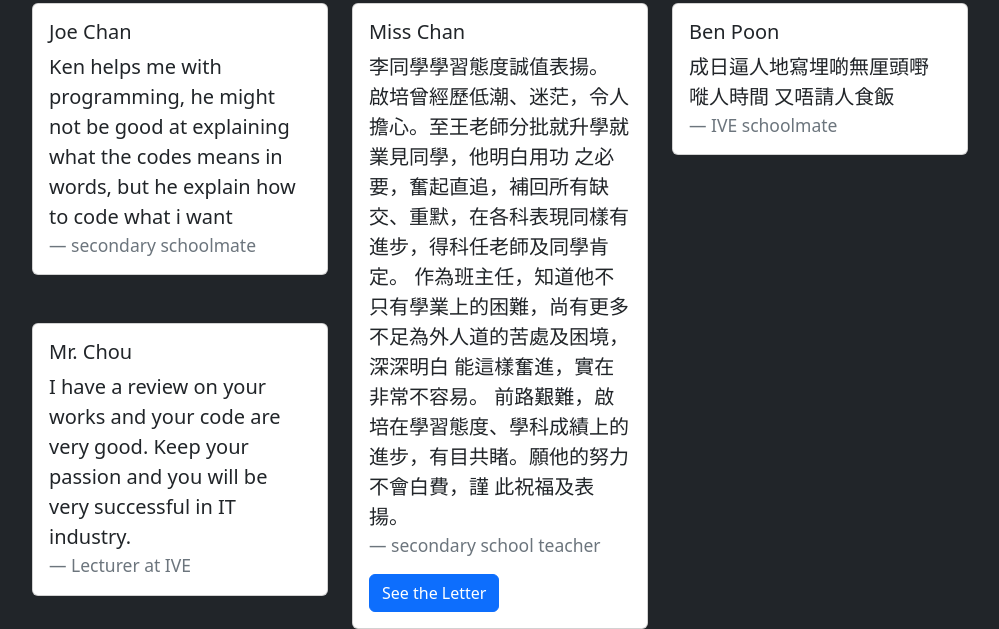
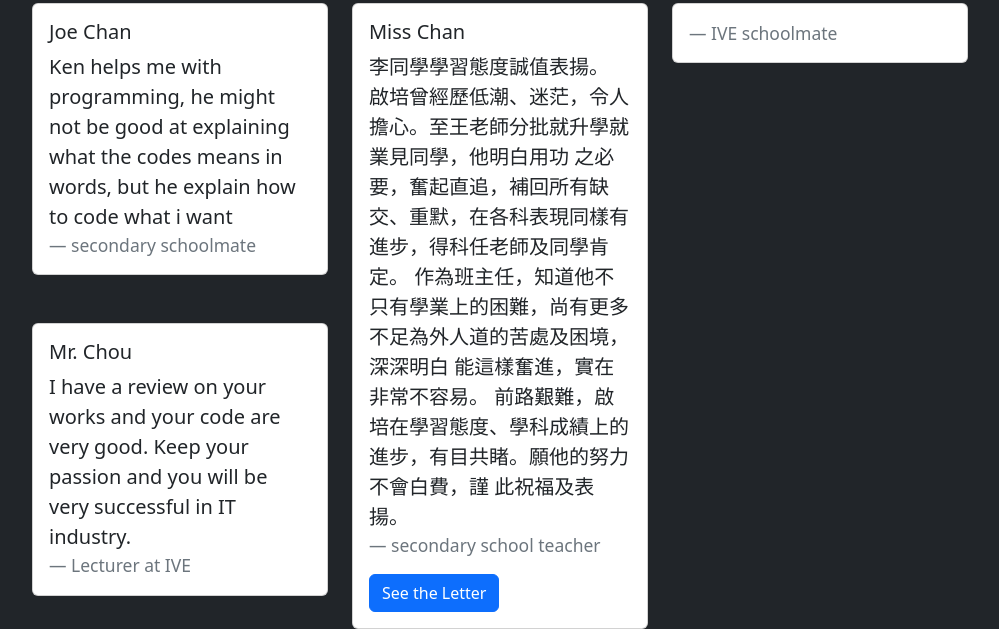
Before and after one commit to Ryuuu825/Portfolio, a plain HTML site: page pages/Testimonial.html in a window 1280 px wide. Shown: the part 285-914 px from the top of the page, without its empty margins (140-1139 px from the left). Drawn offline with nearby package versions, Linux system fonts and the light colour scheme.

Commit message:
有人唔肯寫 ;(

```diff
--- a/pages/Testimonial.html
+++ b/pages/Testimonial.html
@@ -99,9 +99,9 @@
             <div class="col-md-4">
                 <div class="card">
                     <div class="card-body">
-                        <h5 class="card-title">Ben Poon</h5>
+                        <h5 class="card-title"></h5>
                         <blockquote class="blockquote mb-0">
-                            <p>成日逼人地寫埋啲無厘頭嘢 嘥人時間 又唔請人食飯</p>
+                            <p></p>
                             <footer class="blockquote-footer">IVE schoolmate</cite></footer>
                         </blockquote>
                     </div>
```
